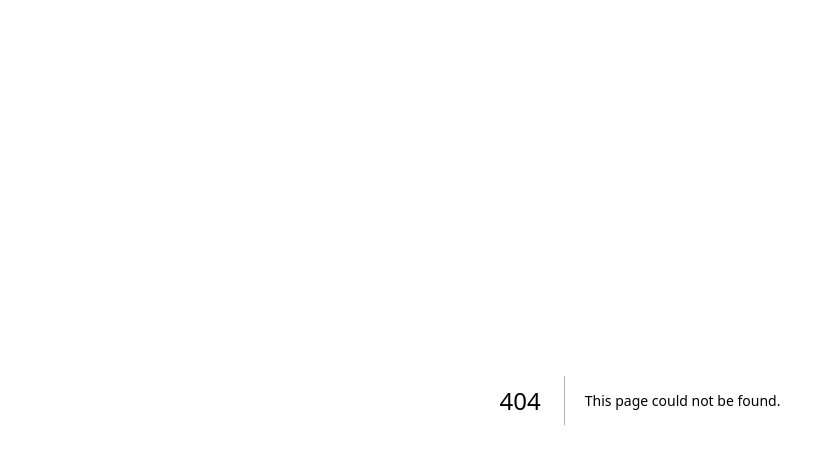
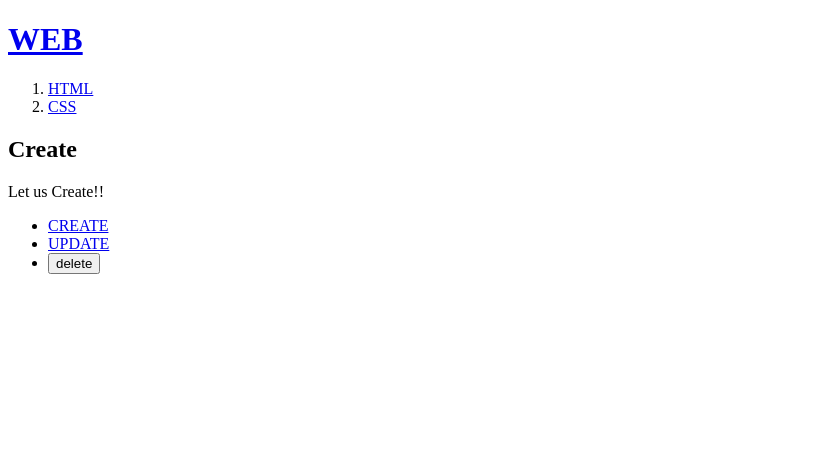
Before and after one commit to hjinn0813/nextjs-start, a Next.js app: page /create in a window 1280 px wide. Before the commit this address had no page. Shown: the top 464 px of the page, without its empty margins (0-835 px from the left). Built offline with nearby package versions, Linux system fonts and the light colour scheme.

Commit message:
feat: 8월 20일 학습내용 - 배포,라우팅

```diff
--- /dev/null
+++ b/src/app/create/layout.js
@@ -0,0 +1,11 @@
+// create layout
+
+export default function Layout(props) {
+  return (
+    <form>
+      <h2>Create</h2>
+      {props.children}
+      {/* children은 create/page.js에서 왔음 */}
+    </form>
+  );
+}
--- /dev/null
+++ b/src/app/create/page.js
@@ -0,0 +1,5 @@
+// create page
+
+export default function Create() {
+  return <>Let us Create!!</>;
+}
--- a/src/app/layout.js
+++ b/src/app/layout.js
@@ -3,15 +3,39 @@
 import './globals.css';
 
 export const metadata = {
-  title: 'Create Next App',
-  description: 'Generated by create next app',
+  title: 'Web Tutorials',
+  description: 'Generated by HJ.Cho',
 };
 
 export default function RootLayout({ children }) {
   return (
     <html>
-      <body>{children}</body>
-      {/* children은 page.js에서 온다 */}
+      <body>
+        <h1>
+          <a href="/">WEB</a>
+        </h1>
+        <ol>
+          <li>
+            <a href="/read/1">HTML</a>
+          </li>
+          <li>
+            <a href="/read/2">CSS</a>
+          </li>
+        </ol>
+        {/* children은 page.js에서 온다 */}
+        {children}
+        <ul>
+          <li>
+            <a href="/create">CREATE</a>
+          </li>
+          <li>
+            <a href="/update/1">UPDATE</a>
+          </li>
+          <li>
+            <input type="button" value="delete" />
+          </li>
+        </ul>
+      </body>
     </html>
   );
 }
```
Also changed, not shown: src/app/page.js (+6 -1 lines), src/app/read/[id]/page.js (added, +10 -0 lines).
